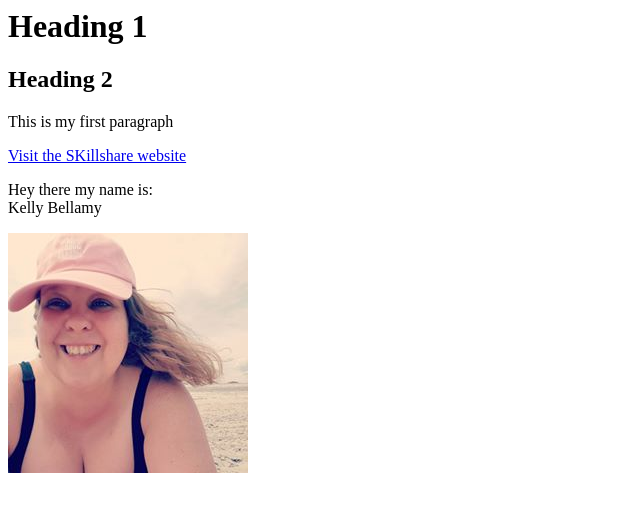
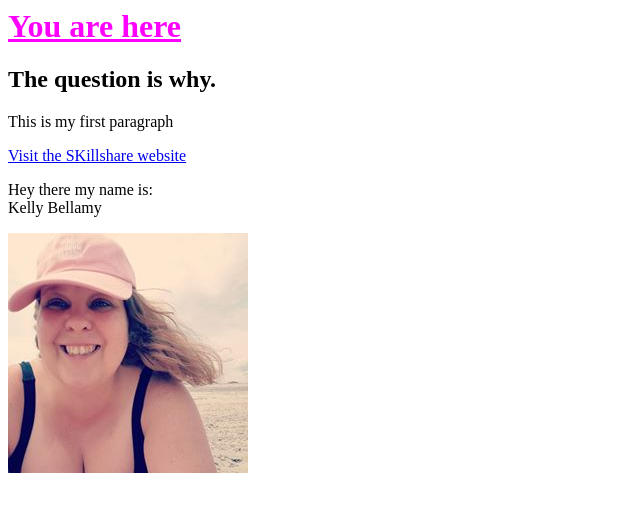
Before and after one commit to emzabe/cartoon-hero, a plain HTML site: page elements.html in a window 1280 px wide. Shown: the whole page, without its empty margins (0-640 px from the left). Drawn offline with Linux system fonts and the light colour scheme.

Commit message:
changed headings

```diff
--- a/elements.html
+++ b/elements.html
@@ -1,5 +1,10 @@
-<h1>Heading 1</h1>
-<h2>Heading 2</h2>
+<html>
+<head>
+	<title>Stinky, ugly kittens eat radishes.</title>
+</head>
+<body>
+<h1 style="color:magenta; text-decoration:underline;">You are here</h1>
+<h2>The question is why.</h2>
 <p>This is my first paragraph</p>
 <div>
 	<div>
@@ -12,3 +17,5 @@
 		Kelly Bellamy</p>
 
 		<img src="test.jpg">
+		</body>
+</html>
```
